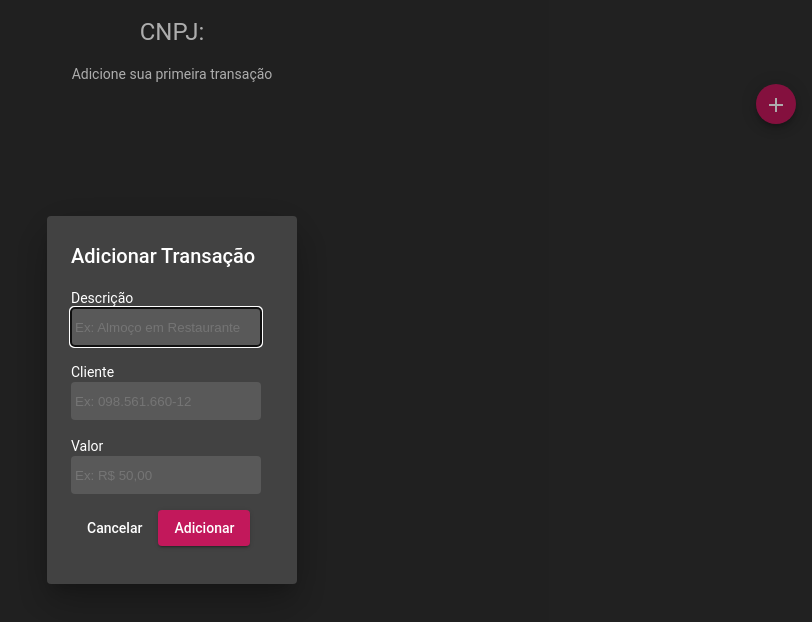
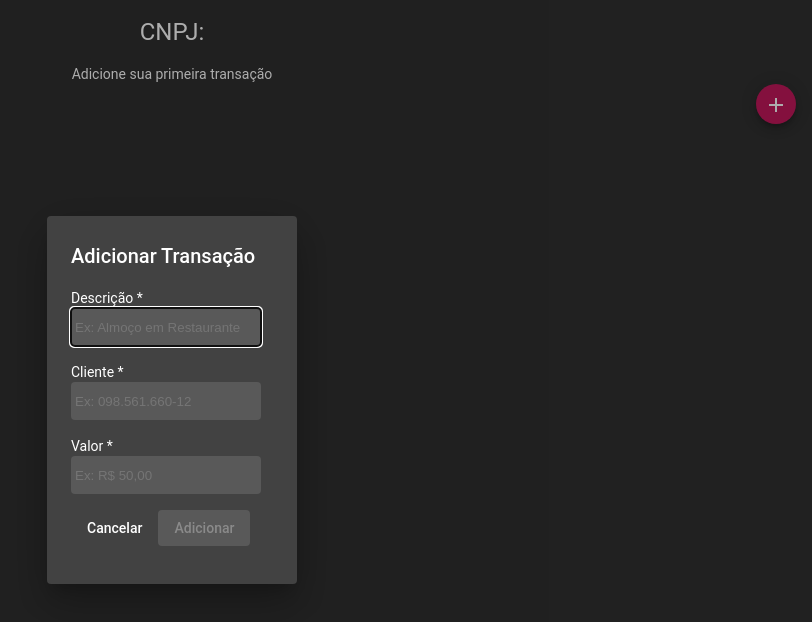
Before and after one commit to hebertmorais/transactions, an Angular app in the folder frontend/: page /transactions in a window 1280 px wide. Both pictures are taken after a click on the button "add". Shown: the top 622 px of the page, without its empty margins (468-1280 px from the left). Built offline with nearby package versions, Linux system fonts and the light colour scheme.

Commit message:
Fixed empty dialog data and submitting dialog if not empty

```diff
--- a/frontend/src/app/components/transaction-insert/transaction-insert.component.html
+++ b/frontend/src/app/components/transaction-insert/transaction-insert.component.html
@@ -1,15 +1,23 @@
 <h2>Adicionar Transação</h2>
 <ul>
   <li>
-    <label>Descrição</label>
-    <input placeholder="Ex: Almoço em Restaurante" matInput [(ngModel)]="data.descricao" />
+    <label>Descrição *</label>
+    <input
+      placeholder="Ex: Almoço em Restaurante"
+      matInput
+      [(ngModel)]="data.descricao"
+    />
   </li>
   <li>
-    <label>Cliente</label>
-    <input placeholder="Ex: 098.561.660-12" matInput [(ngModel)]="data.cliente" />
+    <label>Cliente *</label>
+    <input
+      placeholder="Ex: 098.561.660-12"
+      matInput
+      [(ngModel)]="data.cliente"
+    />
   </li>
   <li>
-    <label>Valor</label>
+    <label>Valor *</label>
     <input placeholder="Ex: R$ 50,00" matInput [(ngModel)]="data.valor" />
   </li>
   <li>
@@ -19,6 +27,7 @@
       mat-raised-button
       color="primary"
       mat-dialog-close
+      [disabled]="!data.descricao || !data.valor || !data.cliente"
     >
       Adicionar
     </button>
--- a/frontend/src/app/components/transactions/transactions.component.ts
+++ b/frontend/src/app/components/transactions/transactions.component.ts
@@ -46,8 +46,10 @@ export class TransactionsComponent implements OnInit {
     });
 
     dialogRef.afterClosed().subscribe((result) => {
-      this.transactions.push(result);
-      if (this.transactionsTable) this.transactionsTable.renderRows();
+      if (result) {
+        this.transactions.push(result);
+        if (this.transactionsTable) this.transactionsTable.renderRows();
+      }
       console.log('The dialog was closed', result, this.transactions);
     });
   }
```
